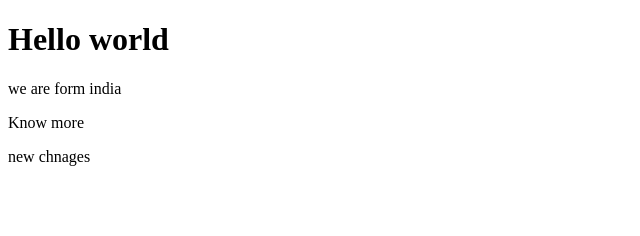
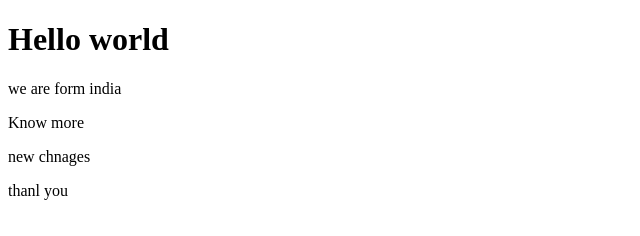
Before and after one commit to vickyk7/emdiworld, a plain HTML site: page index.html in a window 1280 px wide. Shown: the full height of the page, 0-640 px from the left. Drawn offline with Linux system fonts and the light colour scheme.

Commit message:
updated index file

```diff
--- a/index.html
+++ b/index.html
@@ -10,5 +10,6 @@
     <p>we are form india</p>
     <p>Know more</p>
     <p>new chnages</p>
+    <p>thanl you</p>
 </body>
 </html>
```
